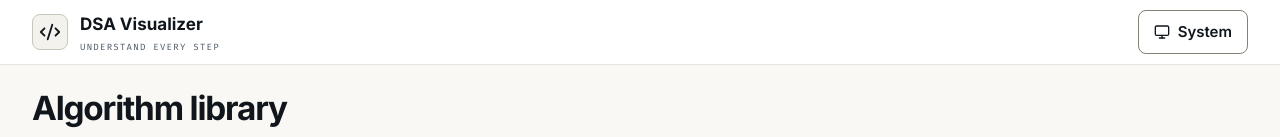
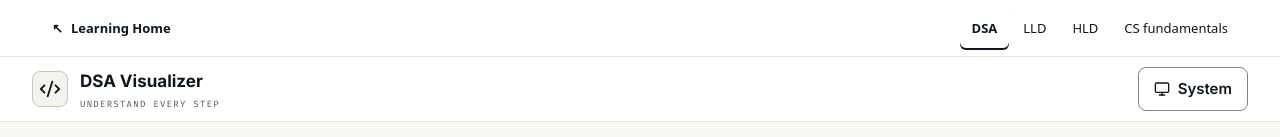
Before and after one commit to Prem-Duvvapu/dsa-with-ui, a React (Vite) app in the folder frontend/: page / in a window 1280 px wide. Shown: the top 137 px of the page. Built offline with nearby package versions, Linux system fonts and the light colour scheme; no server answers.

Commit message:
feat: connect learning hub and sibling subjects

```diff
--- a/frontend/src/AppRouter.jsx
+++ b/frontend/src/AppRouter.jsx
@@ -1,4 +1,5 @@
 import React from 'react';
+import LearningNetworkNav from './components/LearningNetworkNav';
 import { Routes, Route, Navigate } from 'react-router-dom';
 import Dashboard from './components/Dashboard.jsx';
 import { CatalogProvider } from './catalog/CatalogProvider';
@@ -16,7 +17,7 @@ import ProblemWorkspace from './workspace/ProblemWorkspace';
  */
 export default function AppRouter() {
   return (
-    <CatalogProvider><Routes>
+    <CatalogProvider><LearningNetworkNav /><Routes>
       <Route path="/problem/:id" element={<ProblemWorkspace />} />
       <Route path="/" element={<Dashboard />} />
       <Route path="*" element={<Navigate to="/" replace />} />
--- /dev/null
+++ b/frontend/src/components/LearningNetworkNav.jsx
@@ -0,0 +1,26 @@
+import React from 'react';
+import styles from './LearningNetworkNav.module.css';
+
+const subjects = [
+  { id: 'dsa', name: 'DSA', href: 'https://dsa-with-ui.vercel.app/' },
+  { id: 'lld', name: 'LLD', href: 'https://lld-with-ui.vercel.app/' },
+  { id: 'hld', name: 'HLD', href: 'https://hld-with-ui.vercel.app/' },
+  { id: 'cs', name: 'CS fundamentals', href: 'https://cs-fundamentals-with-ui.vercel.app/' },
+];
+
+export default function LearningNetworkNav() {
+  return (
+    <nav className={styles['learning-network']} aria-label="Learning network">
+      <a className={styles['learning-network-home']} href="https://learning-hub-with-ui.vercel.app/">
+        <span aria-hidden="true">↖</span> Learning Home
+      </a>
+      <div className={styles['learning-network-subjects']}>
+        {subjects.map(subject => (
+          <a key={subject.id} href={subject.href} aria-current={subject.id === 'dsa' ? 'location' : undefined}>
+            {subject.name}
+          </a>
+        ))}
+      </div>
+    </nav>
+  );
+}
--- /dev/null
+++ b/frontend/src/components/LearningNetworkNav.module.css
@@ -0,0 +1,8 @@
+.learning-network { display: flex; flex-wrap: wrap; align-items: center; justify-content: space-between; gap: 4px 20px; padding: 6px max(16px, calc((100% - 1200px) / 2)); background: var(--surface-panel); color: var(--ink-strong); border-bottom: 1px solid var(--rule-subtle); font: 13px/1.4 system-ui, sans-serif; }
+.learning-network a { display: inline-flex; min-height: 44px; align-items: center; justify-content: center; padding: 8px 12px; border-radius: 6px; color: inherit; text-decoration: none; }
+.learning-network a:hover { text-decoration: underline; text-underline-offset: 4px; }
+.learning-network a:focus-visible { outline: 3px solid var(--focus-ring); outline-offset: 2px; }
+.learning-network-home { font-weight: 700; gap: 8px; }
+.learning-network-subjects { display: flex; flex-wrap: wrap; gap: 2px; }
+.learning-network a[aria-current] { box-shadow: inset 0 -2px var(--focus-ring); font-weight: 750; }
+@media (max-width: 480px) { .learning-network { gap: 0; } .learning-network-subjects { width: 100%; justify-content: space-between; } .learning-network-subjects a { padding-inline: 8px; font-size: 12px; } }
```
Also changed, not shown: 2 other files (tests, documents, lock files or other folders).
